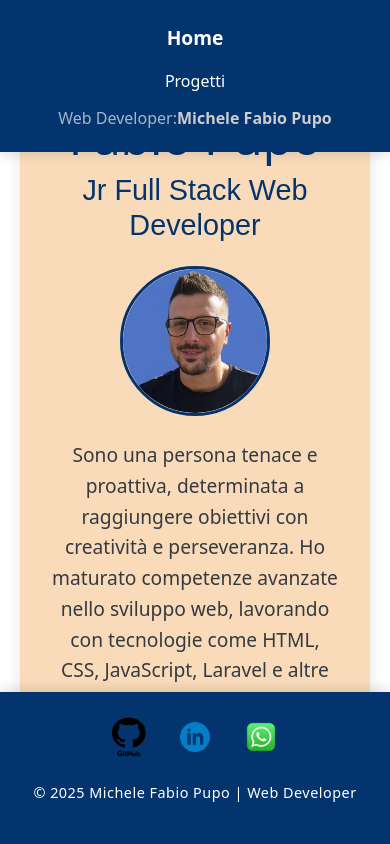
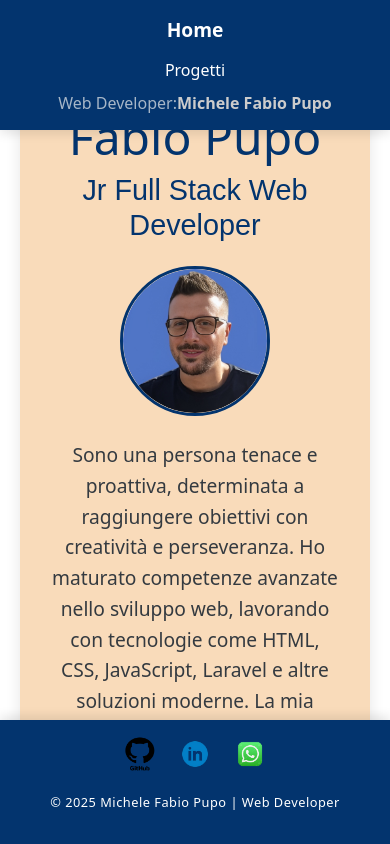
Before and after one commit to michele-pupo/vite-boolfolio, a Vue app: page / in a window 390 px wide. Shown: the top 844 px of the page. Built offline with nearby package versions, Linux system fonts and the light colour scheme.

Commit message:
fixed single project stylization

```diff
--- a/src/components/AppFooter.vue
+++ b/src/components/AppFooter.vue
@@ -44,7 +44,7 @@ export default {
   bottom: 0;
   background-color: #03346E;
   box-shadow: 0 -4px 10px rgba(0, 0, 0, 0.1);
-  z-index: 10;
+  z-index: 1000; /* Aumentato per assicurarsi che sia in primo piano */
 }
 
 .footer-content {
@@ -83,19 +83,30 @@ export default {
 }
 
 @media (max-width: 768px) {
+  .top-footer {
+    padding: 1rem 0; /* Ridotto il padding per dispositivi mobili */
+  }
+
   .footer-content {
     flex-direction: column;
-    gap: 1rem;
+    gap: 0.8rem;
     text-align: center;
   }
 
   .copyright {
     text-align: center;
     margin-top: 0.5rem;
+    font-size: 0.8rem; /* Testo leggermente più piccolo */
   }
 
   .social-list {
     justify-content: center;
+    gap: 1.2rem; /* Spazio ridotto tra le icone */
+  }
+
+  .social-icon {
+    width: 36px; /* Icone leggermente più piccole su mobile */
+    height: 36px;
   }
 }
 </style>
--- a/src/components/AppHeader.vue
+++ b/src/components/AppHeader.vue
@@ -43,7 +43,7 @@ export default {
   top: 0;
   background-color: #03346E;
   box-shadow: 0 4px 10px rgba(0, 0, 0, 0.1);
-  z-index: 10;
+  z-index: 1000; /* Aumentato per assicurarsi che sia sempre sopra gli altri elementi */
 }
 
 .header-content {
@@ -96,11 +96,16 @@ export default {
 
 /* Responsive: per schermi piccoli, il contenuto è centrato e disposto a colonna */
 @media (max-width: 768px) {
+  .top-header {
+    padding: 1rem 0;
+  }
+
   .header-content {
     flex-direction: column;
     text-align: center;
-    gap: 1rem;
+    gap: 0.8rem;
   }
+
   .header-title h1 {
     font-size: 1rem;
   }
--- a/src/pages/SingleProject.vue
+++ b/src/pages/SingleProject.vue
@@ -108,13 +108,15 @@ export default {
   position: relative;
   overflow-y: auto;
   box-sizing: border-box;
-  padding: 0;
-  margin: 0;
+  /* Compensazione per header e footer fissi */
+  padding-top: 80px; /* Spazio per l'header */
+  padding-bottom: 100px; /* Spazio per il footer */
 }
 
 .project-container {
   width: 100%;
-  min-height: 100vh;
+  /* Altezza regolata per tenere conto di header e footer */
+  min-height: calc(100vh - 180px); /* 100vh - (header + footer) */
   padding: 30px 15px;
   box-sizing: border-box;
   display: flex;
@@ -124,15 +126,13 @@ export default {
 
 .project-card {
   width: 100%;
-  height: 100%;
+  height: auto;
   max-width: 800px;
   border-radius: 12px;
   overflow: hidden;
   background-color: #F9DBBA;
   box-shadow: 0 5px 15px rgba(0, 0, 0, 0.1);
-  margin: 0 auto;
-  margin-top: 80px;
-  margin-bottom: 80px;
+  margin: 20px auto; /* Aggiunto un margine minimo */
 
   .card-header {
     background-color: rgba(0, 0, 0, 0.03);
@@ -265,11 +265,19 @@ export default {
 
 /* Stili per dispositivi di piccole dimensioni */
 @media (max-width: 576px) {
+  .page-wrapper {
+    padding-top: 120px; /* Più spazio per l'header su mobile */
+    padding-bottom: 120px; /* Più spazio per il footer su mobile */
+  }
+
   .project-container {
+    min-height: calc(100vh - 240px); /* 100vh - (header + footer su mobile) */
     padding: 15px 10px;
   }
 
   .project-card {
+    margin: 10px auto;
+
     .card-header {
       padding: 10px 15px;
 
@@ -294,6 +302,9 @@ export default {
 
         .btn {
           margin-bottom: 10px;
+          &:last-child {
+            margin-bottom: 0;
+          }
         }
       }
     }
@@ -302,11 +313,19 @@ export default {
 
 /* Stili per dispositivi di medie dimensioni */
 @media (min-width: 577px) and (max-width: 768px) {
+  .page-wrapper {
+    padding-top: 110px; /* Spazio per l'header su tablet */
+    padding-bottom: 110px; /* Spazio per il footer su tablet */
+  }
+
   .project-container {
-    padding: 20px;
+    min-height: calc(100vh - 220px); /* 100vh - (header + footer su tablet) */
+    padding: 20px 15px;
   }
 
   .project-card {
+    margin: 15px auto;
+
     .card-header {
       .card-title {
         font-size: 1.8rem;
@@ -324,5 +343,10 @@ export default {
   .project-container {
     padding: 30px;
   }
+
+  .project-card {
+    margin: 20px auto;
+  }
 }
+
 </style>
```
